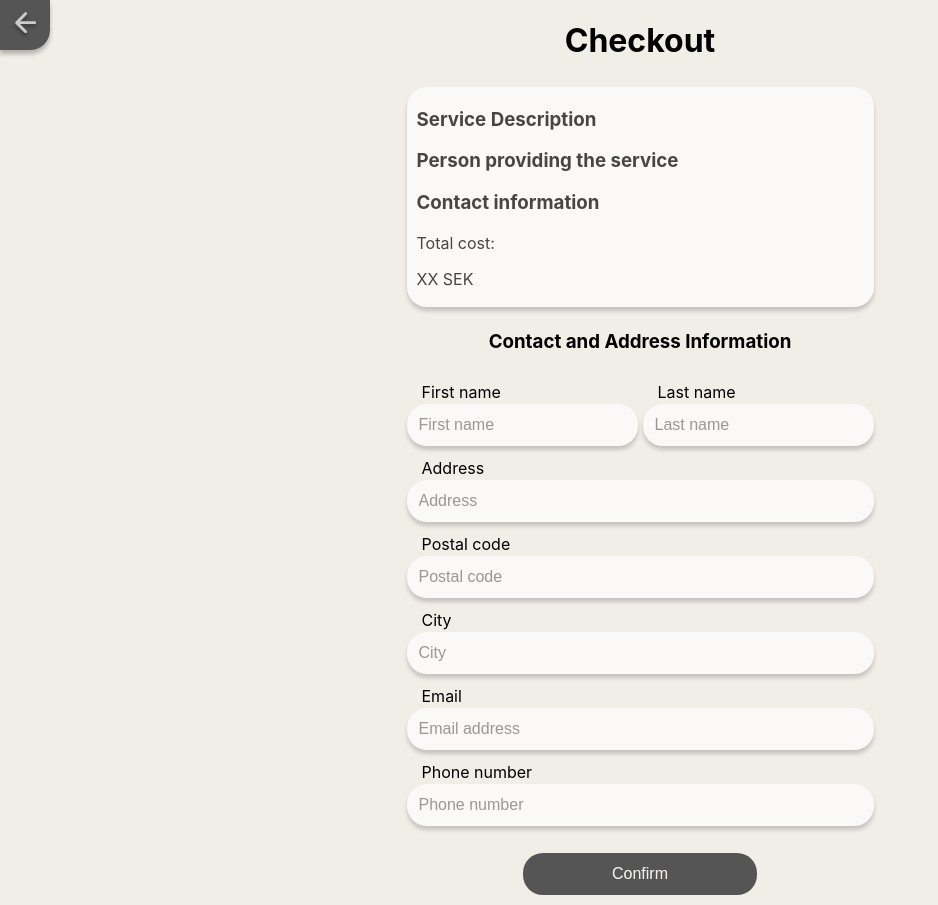
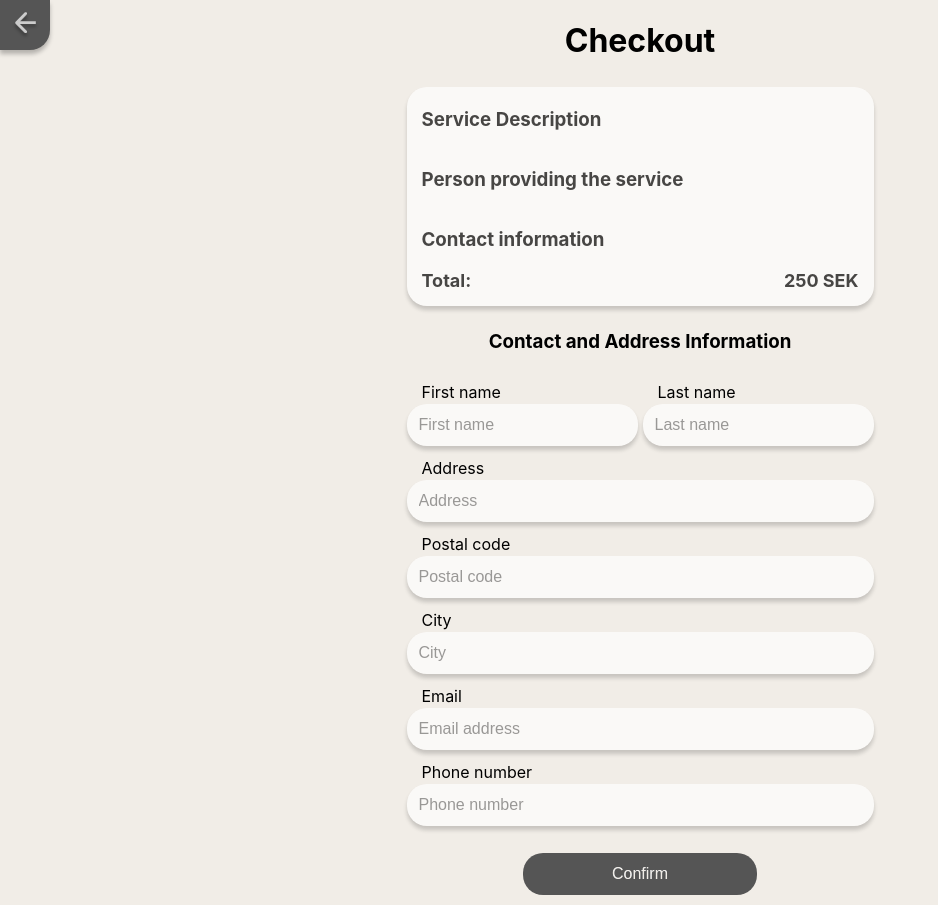
Before and after one commit to Mimmiiz/ID2216-React-Web-App, a React (Create React App) app: page /checkout in a window 1280 px wide. Shown: the whole page, without its empty margins (0-938 px from the left). Built offline with nearby package versions, Linux system fonts and the light colour scheme.

Commit message:
Changed layout of the service description box

```diff
--- a/src/CheckoutView.js
+++ b/src/CheckoutView.js
@@ -8,10 +8,11 @@ function CheckoutView({firstName, setFirstName, lastName, setLastName, email, se
             <div className="checkout-item checkout-item-1"><h1>Checkout</h1></div>
             <div className="checkout-item checkout-item-2">
                 <div className="serviceDescription">
-                    <h3>Service Description</h3>
-                    <h3>Person providing the service</h3>
-                    <h3>Contact information</h3>
-                    <div><p>Total cost: </p><p>XX SEK</p></div>
+                    <div className="serviceDescription-item serviceDescription-item-1"><h3>Service Description</h3></div>
+                    <div className="serviceDescription-item serviceDescription-item-2"><h3>Person providing the service</h3></div>
+                    <div className="serviceDescription-item serviceDescription-item-3"><h3>Contact information</h3></div>
+                    <div className="serviceDescription-item checkoutTotal">Total:</div>
+                    <div className="serviceDescription-item checkoutCost">250 SEK</div>
                 </div>
             </div>
             <div className="checkout-item checkout-item-3"><h3>Contact and Address Information</h3></div>
--- a/src/styles/Checkout.css
+++ b/src/styles/Checkout.css
@@ -46,9 +46,9 @@
   .serviceDescription {
     width: 100%;
     padding-top: 2px;
-    padding-left: 10px;
-    padding-bottom: 2px;
-    padding-right: 10px;
+    padding-left: 15px;
+    padding-bottom: 15px;
+    padding-right: 15px;
     background: #FFFFFF;
     box-sizing: border-box;
     opacity: 0.7;
@@ -56,6 +56,29 @@
     border-radius: 20px;
     font-size: 16px;
     text-align: left;
+    display: grid;
+    grid-template-columns: 1fr 1fr;
+  }
+
+  .serviceDescription-item-1, .serviceDescription-item-2, .serviceDescription-item-3 {
+    grid-column-start: 1;
+    grid-column-end: 3;
+  }
+
+  .checkoutTotal {
+    grid-column-start: 1;
+    grid-column-end: 2;
+    text-align: left;
+    font-weight: bold;
+    font-size: 18px;
+  }
+
+  .checkoutCost {
+    grid-column-start: 2;
+    grid-column-end: 3;
+    text-align: right;
+    font-weight: bold;
+    font-size: 18px;
   }
 
   .confirmButton {
```
